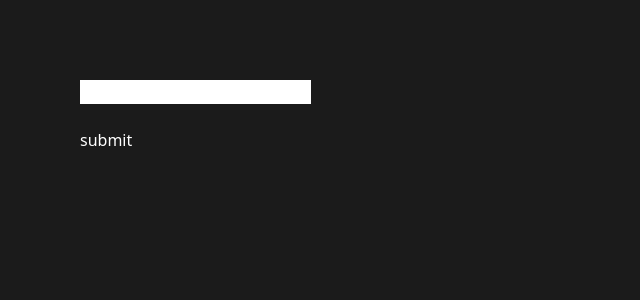
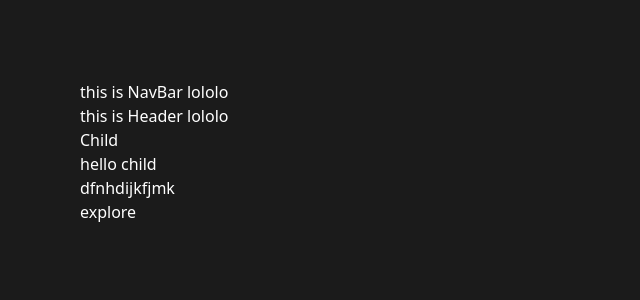
Before and after one commit to Atul-raj07/react-dep, a React (Vite) app: page / in a window 1280 px wide. Shown: the top 300 px of the page, without its empty margins (0-640 px from the left). Built offline with nearby package versions, Linux system fonts and the light colour scheme.

Commit message:
props and components use

```diff
--- a/src/App.jsx
+++ b/src/App.jsx
@@ -1,32 +1,18 @@
 import React from 'react'
-import {useForm} from 'react-hook-form'
+import Header from './components/Header'
+import Nav from './components/Nav'
+import Child from './components/Child'
+
 const App = () => {
-  const {
-    register,
-    handleSubmit,
-    watch,
-    formState: { errors },
-  } = useForm()
-
-  const onSubmit = (e) => {
-    console.log(e)
-  }
-if(errors.username){
-
-  console.log(errors.username.message);
-}
-
-
-
   return (
     <>
-    <form onSubmit = {handleSubmit(onSubmit)}>
-      <input {...register("username",{required : "username is reuired"})} className='text-black'  type="text" />
-      <br />
-      {errors.username && <p className='text-red-700' role='alert'>{errors.username.message}</p>}
-      <br />
-      <input className='px-4 py-2 bg-blue-700 text-white' type="submit" value="submit" />
-    </form>
+    <Nav title ="NavBar lololo" />
+    <Header title ="Header lololo" />
+    <Child>
+      <h1>hello child </h1>
+      <p>dfnhdijkfjmk</p>
+      <button>explore</button>
+    </Child>
     </>
   )
 }
--- /dev/null
+++ b/src/components/Child.jsx
@@ -0,0 +1,12 @@
+import React from 'react'
+
+const Child = (props) => {
+    const { children} = props
+    console.log(children);
+
+  return (
+    <div>Child {children}</div>
+  )
+}
+
+export default Child
--- /dev/null
+++ b/src/components/Header.jsx
@@ -0,0 +1,13 @@
+import React from 'react'
+
+const Header = (props) => {
+    const {title} = props;
+
+  return (
+    <div>
+        <h1>this is {title}</h1>
+    </div>
+  )
+}
+
+export default Header
--- /dev/null
+++ b/src/components/Nav.jsx
@@ -0,0 +1,12 @@
+import React from 'react'
+
+const Nav = (props) => {
+    const {title} = props;
+  return (
+    <div>
+        <h1>this is {title}</h1>
+    </div>
+  )
+}
+
+export default Nav
```
